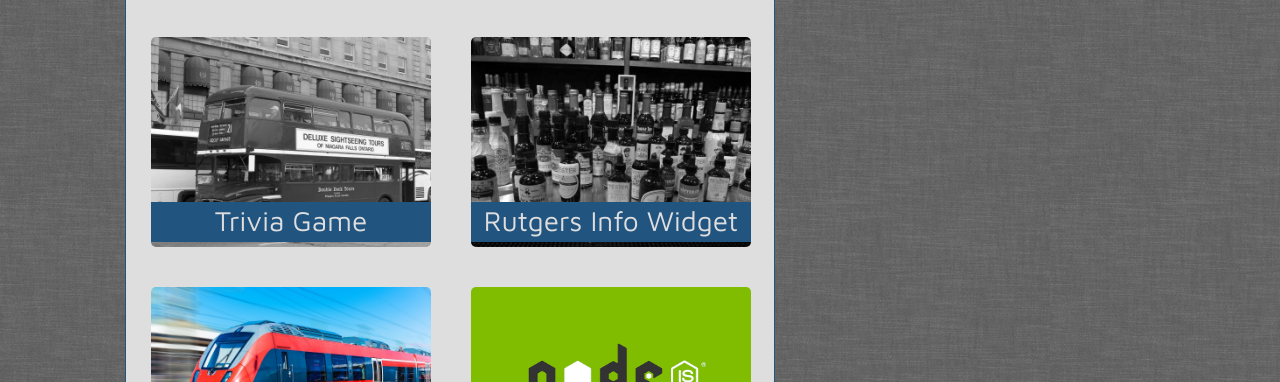
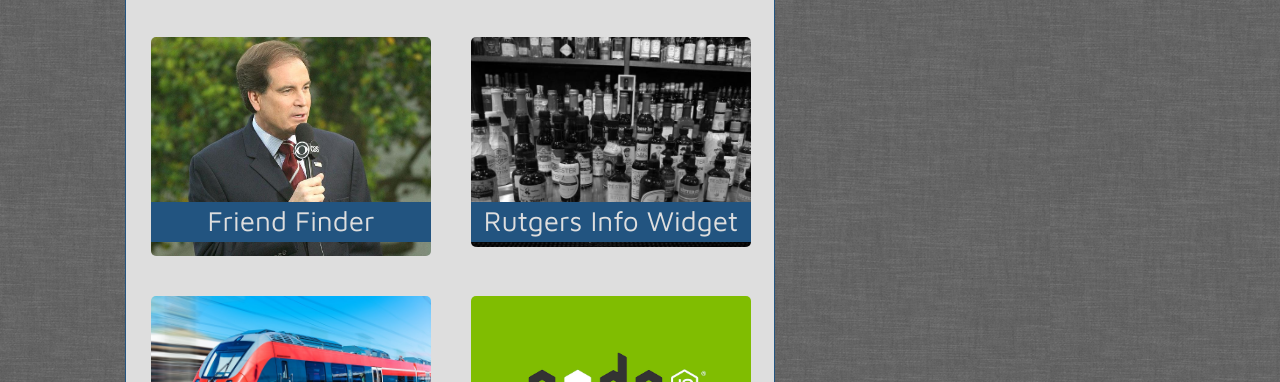
Before and after one commit to rjp11/Basic-Portfolio, a plain HTML site: page portfolio.html in a window 1280 px wide. Shown: the part 418-800 px from the top of the page. Drawn offline with Linux system fonts and the light colour scheme.

Commit message:
friend finder added to portfolio

```diff
--- a/portfolio.html
+++ b/portfolio.html
@@ -52,9 +52,11 @@
 						</div>
 					</div>
 					<div class="trivia">
-						<img src="assets/images/trivia.jpg" alt="trivia game">
+						<a href="https://serene-castle-37970.herokuapp.com/">
+							<img src="assets/images/nantz.jpg" alt="trivia game">
+						</a>
 						<div id="triviatitle">
-							<h4>Trivia Game</h4>
+							<h4>Friend Finder</h4>
 						</div>
 					</div>
 					<div class="rutgers">
```
Also changed, not shown: assets/images/nantz.jpg (added).
